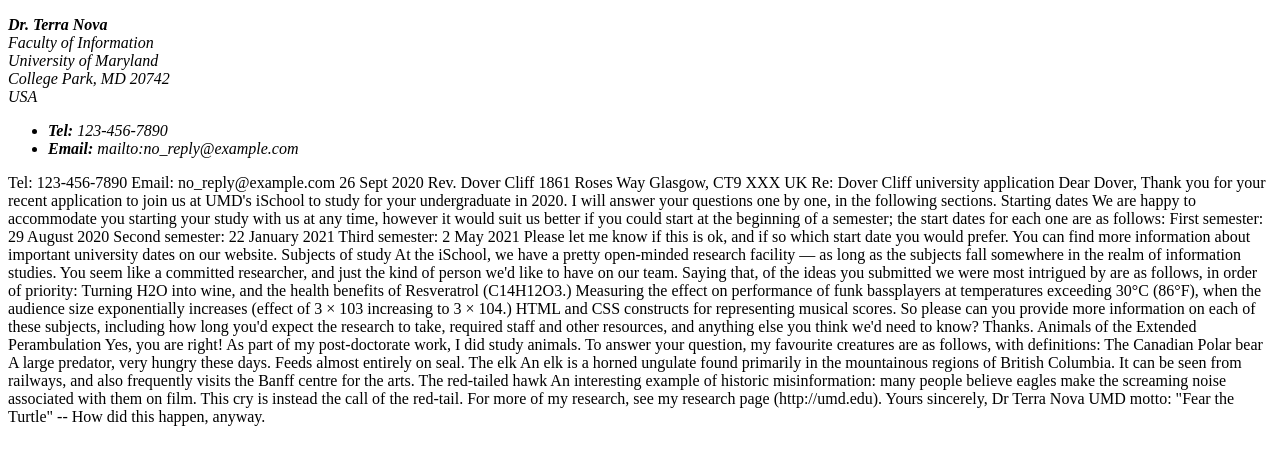
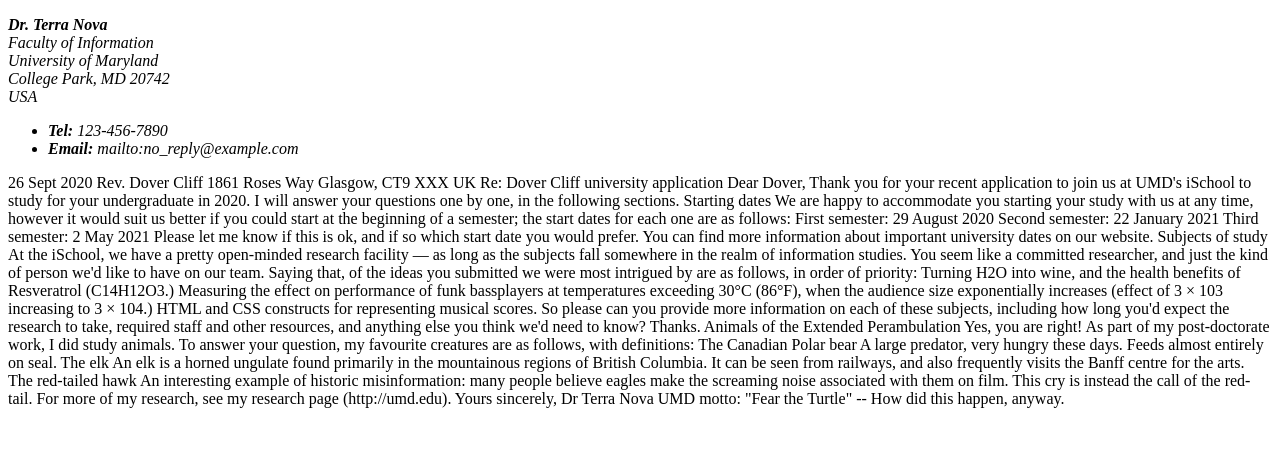
Before and after one commit to sraimundumd/sraimundumdcopy.github.io, a plain HTML site: page public/lab_2/index.html in a window 1280 px wide. Drawn offline with Linux system fonts and the light colour scheme.

Commit message:
5th update

```diff
--- a/public/lab_2/index.html
+++ b/public/lab_2/index.html
@@ -19,8 +19,6 @@
     <li> <i> <b>Email:</b> mailto:no_reply@example.com </i> </li>
 </ul>
 </address>
-Tel: 123-456-7890
-Email: no_reply@example.com
 26 Sept 2020
 
 Rev. Dover Cliff
```
